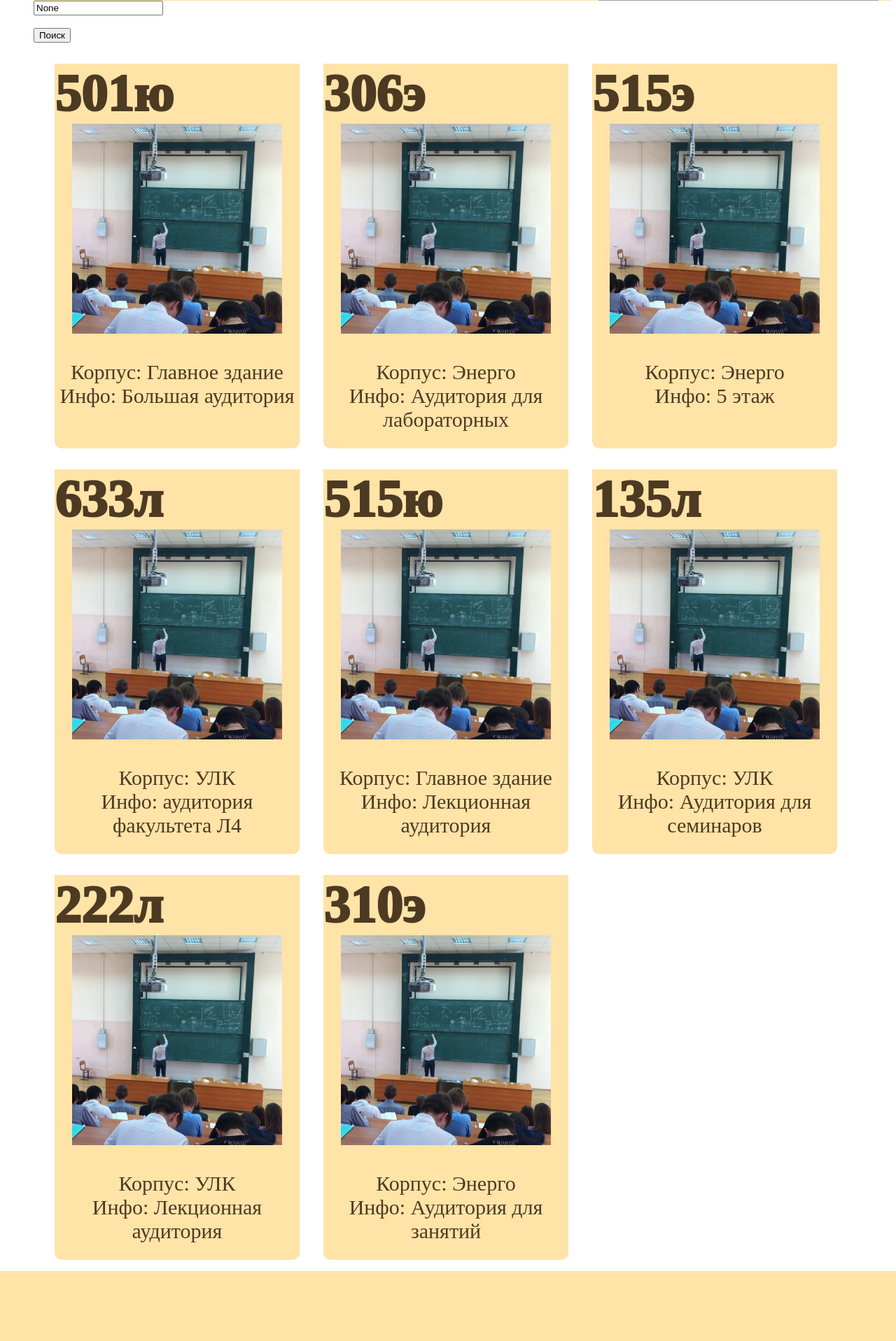
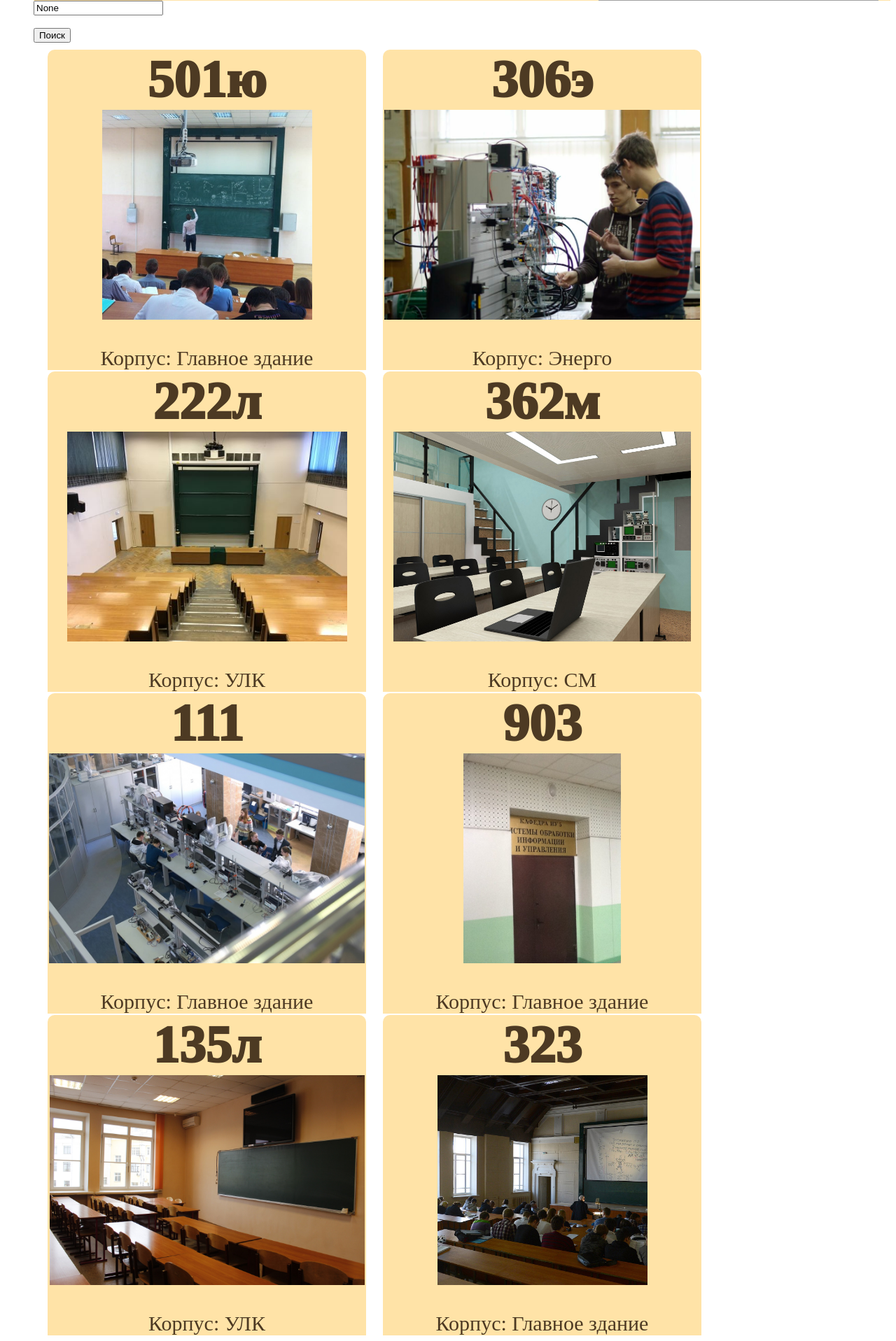
Before and after one commit to nastyakurzanova/University-backend, a Django app: page / in a window 1280 px wide. Shown: the part 315-2232 px from the top of the page at 70% size. Before the commit the page ends 2132 px from the top, so only its background shows below. Run offline with Django 4.2, Linux system fonts and the light colour scheme; grey boxes are pictures that could not be loaded.

Commit message:
Добавлены разные картиночки

```diff
--- a/rip_lab1/pythonproject/static/css/examp.css
+++ b/rip_lab1/pythonproject/static/css/examp.css
@@ -51,14 +51,7 @@ a{
   background-size: cover; /* Размер фона */
   background-position: center; /* Позиция картинкипо центру */
 }
-.backgrounds{
-  width: 1920px; /* Ширина изображения background: url(image.jpg); */
-  height: 1000px; /* Высота изображения */
-  background: url(https://sopranoclub.ru/images/110-krasivyh-fonov-s-derevom/file45103.jpg); /* Прописываем путь к файлу */
-  background-repeat: no-repeat; /* Не повторяем */
-  background-size: cover; /* Размер фона */
-  background-position: center; /* Позиция картинкипо центру */
-}
+
 .block_img {
   padding: 10%; /* размер картинки */
   position: relative;
@@ -76,14 +69,14 @@ a{
 
 /*--------------------*/
 .order-div {
-    width: 350px;
-    height: 550px;
+    width: 455px;
+    height: 450px;
     display: inline-block;
-    margin-left: 30px;
-    margin-top: 30px;
+    margin-left: 20px;
+    margin-top: 10px;
     text-align: center;
     vertical-align: middle;
     transition: transform 0.2s ease-in-out;
-    border-radius:10px;
+    border-radius: 10px;
     background-color: #FFE3A7;
 }
--- a/rip_lab1/pythonproject/templates/order_element.html
+++ b/rip_lab1/pythonproject/templates/order_element.html
@@ -2,7 +2,7 @@
 <div class="order-div" >
     <div style=" text-align: center; font-weight: 1000; color: #4D3A23;">
         <!-- <button class="button" href="{% url 'order_url' element.id %}"> -->
-    <a text-align: center, href="{% url 'order_url' element.id %}"><div class="button_text">{{ element.title }}</a></div>
+    <a text-align: center, href="{% url 'order_url' element.id %}"><div class="text">{{ element.title }}</a></div>
     <!-- </button> -->
     </div>
    <!-- <li><img src="https://wiki.bmstu.ru/images/tso/8/84/222_1.jpg"></li> -->
@@ -11,7 +11,6 @@
     <div class="text" >
         <!-- {{element.src}} -->
         <br> Корпус: {{element.definition.corpus}}
-        <br> Инфо: {{element.definition.info}}
 
     </div>
     </div>
--- a/rip_lab1/pythonproject/views.py
+++ b/rip_lab1/pythonproject/views.py
@@ -5,25 +5,25 @@ from datetime import date
 # https://aristos-ekus.ru/image/catalog/seocms/gallery/auditorii-baymana/4_5565dbdc236d9.jpg
 
 orders_arr = [
-            {'corpus': 'Главное здание', 'info': 'Большая аудитория' },
+            {'corpus': 'Главное здание', 'info': 'Большая аудитория для интересных лекция' },
             {'corpus': 'Энерго', 'info': 'Аудитория для лабораторных'},
-            {'corpus': 'Энерго', 'info': '5 этаж'},
-            {'corpus': 'УЛК', 'info': 'аудитория факультета Л4'},
-            {'corpus': 'Главное здание', 'info': 'Лекционная аудитория' },
+            {'corpus': 'УЛК', 'info': 'Лекционная аудитория'},
+            {'corpus': 'СМ', 'info': 'аудиториядля лабораторных'},
+            {'corpus': 'Главное здание', 'info': 'Дом физики. Аудитория для лабораторных' },
+            {'corpus': 'Главное здание', 'info': 'Аудитория кафедры ИУ5'},
             {'corpus': 'УЛК', 'info': 'Аудитория для семинаров'},
-            {'corpus': 'УЛК', 'info': 'Лекционная аудитория'},
-            {'corpus': 'Энерго', 'info': 'Аудитория для занятий'},
+            {'corpus': 'Главное здание', 'info': 'Аудитория для лекций по физике'},
 ]
 
 info_arr =  [
             {'title': '501ю', 'id': 501, 'src': 'image/185.jpg','definition': orders_arr[0]},
-            {'title': '306э', 'id': 306, 'src': 'image/185.jpg','definition': orders_arr[1]},
-            {'title': '515э', 'id': 515, 'src': 'image/185.jpg','definition': orders_arr[2]},
-            {'title': '633л', 'id': 633, 'src': 'image/185.jpg','definition': orders_arr[3]},
-            {'title': '515ю', 'id': 515, 'src': 'image/185.jpg','definition': orders_arr[4]},
-            {'title': '135л', 'id': 135, 'src': 'image/185.jpg','definition': orders_arr[5]},
-            {'title': '222л', 'id': 222, 'src': 'image/185.jpg','definition': orders_arr[6]},
-            {'title': '310э', 'id': 310, 'src': 'image/185.jpg','definition': orders_arr[7]},
+            {'title': '306э', 'id': 306, 'src': 'image/1.jpg','definition': orders_arr[1]},
+            {'title': '222л', 'id': 222, 'src': 'image/222_1.jpg','definition': orders_arr[2]},
+            {'title': '362м', 'id': 362, 'src': 'image/362m.jpg','definition': orders_arr[3]},
+            {'title': '111', 'id': 111, 'src': 'image/home.jpg','definition': orders_arr[4]},
+            {'title': '903', 'id': 903, 'src': 'image/903.jpg','definition': orders_arr[5]},
+            {'title': '135л', 'id': 135, 'src': 'image/ulk.jpeg','definition': orders_arr[6]},
+            {'title': '323', 'id': 323, 'src': 'image/323.jpg','definition': orders_arr[7]},
         ]
 
 # def GetOrders(request):
```
Also changed, not shown: rip_lab1/pythonproject/static/image/1.jpg (added), rip_lab1/pythonproject/static/image/222_1.jpg, rip_lab1/pythonproject/static/image/323.jpg (added), rip_lab1/pythonproject/static/image/362m.jpg (added), rip_lab1/pythonproject/static/image/744л.jpg, rip_lab1/pythonproject/static/image/903.jpg (added), rip_lab1/pythonproject/static/image/home.jpg (added), rip_lab1/pythonproject/static/image/ulk.jpeg (added).
